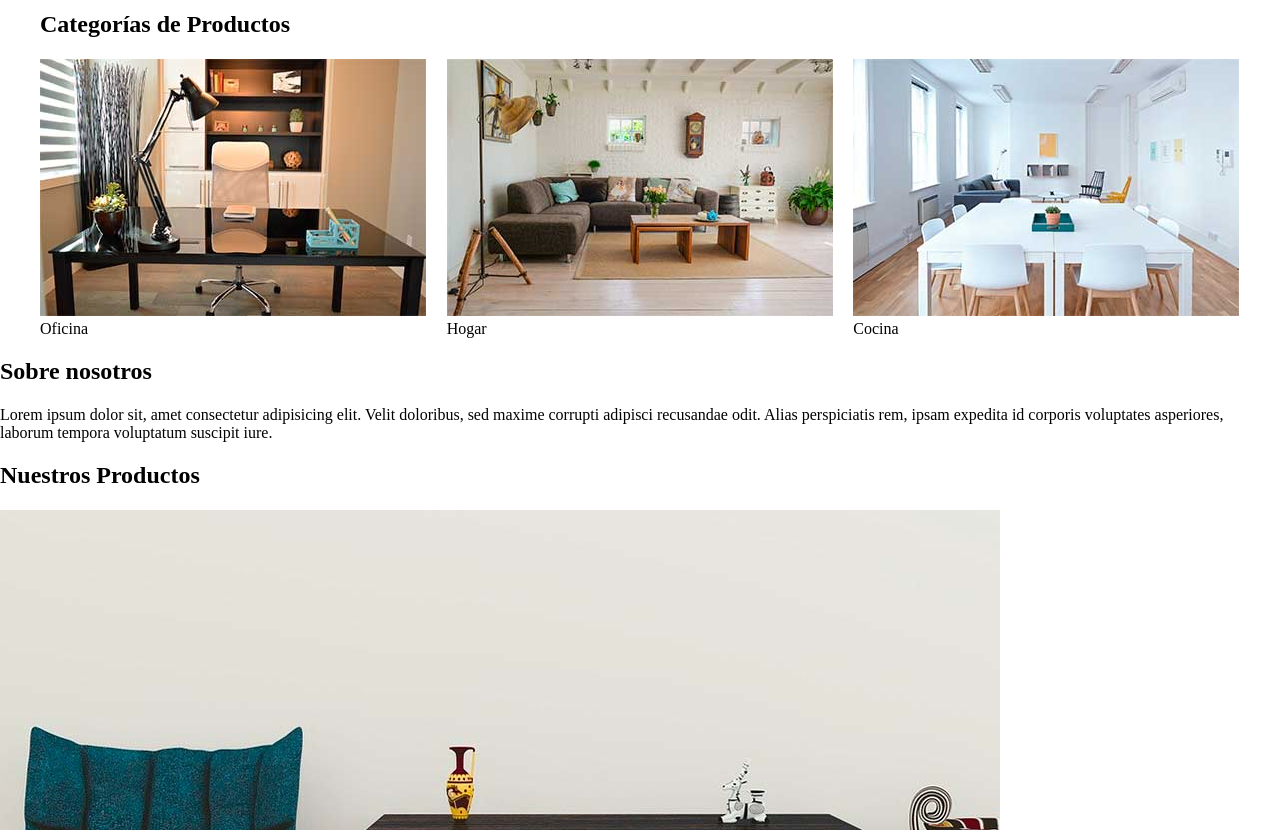
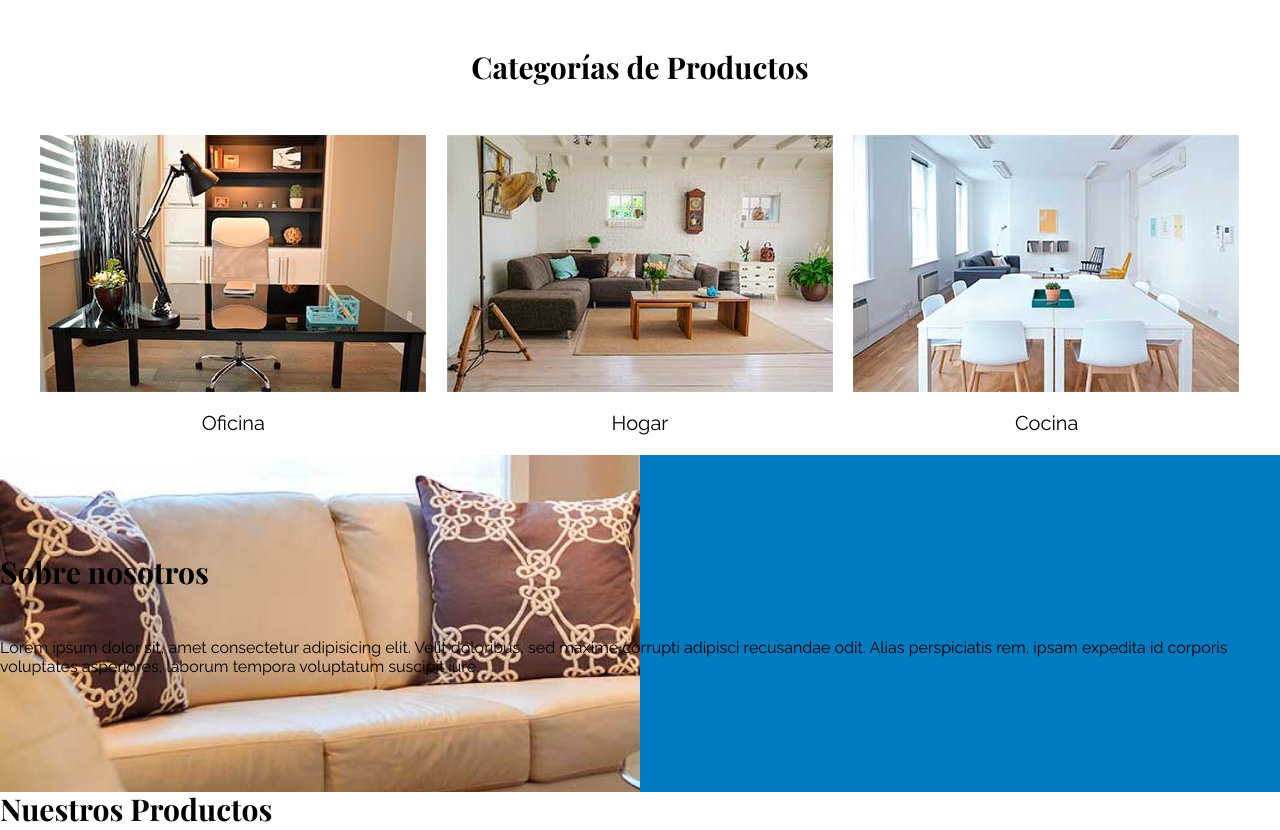
Before and after one commit to susy08ma/ecommerce, a plain HTML site: page index.html in a window 1280 px wide. Shown: the part 755-1585 px from the top of the page. Drawn offline with nearby package versions, Linux system fonts and the light colour scheme.

Commit message:
seccion categoria

```diff
--- a/css/style.css
+++ b/css/style.css
@@ -1,30 +1,54 @@
 html {
     box-sizing: border-box;
+    font-size: 62.5%;
 }
 *, *:before, *::after {
     box-sizing: inherit;
 }
+body {
+    font-family: 'Raleway', sans-serif;
+    font-size: 1.6rem;
+}
 /* Globales */
+
+
+h1, h2, h3 {
+    font-family: 'Playfair Display', serif;
+    margin: 0 0 5rem 0;
+}
+h1 {
+    font-size: 4rem;
+}
+h2 {
+    font-size: 3rem;
+}
+h3 {
+    font-size: 3rem;
+}
+
+
 a {
     text-decoration: none;
     color: #000
 }
 
 .contenedor {
-    max-width: 1200px;
+    max-width: 120rem;
     margin: 0 auto;
+
 }
 
 img {
     max-width: 100%;
+    display: block;
 }
 
 
 /* Header y Navegacion */
+
 .nombre-sitio {
     color: #000;
-    margin-top: 50px;
-    margin-bottom: 50px;
+    margin-top: 5rem;
     text-align: center;
 }
  .nombre-sitio span {
@@ -38,20 +62,62 @@ img {
 }
 
 .nav-principal {
-    padding: 20px 0;
+    padding: 2rem 0;
     display: flex;
     justify-content: space-between;
 }
 
 .hero {
     background-image: url(../img/principal.jpg);
-    height: 550px;
+    background-repeat: no-repeat;
+    height: 55rem;
     background-size: cover;
+    background-position: center center;
 }
 
 /* Categorias */
+.categorias {
+    padding-top: 5rem;
+}
+.categorias h2{
+    text-align: center;
+}
 .listado-categoria {
     display: grid;
     grid-template-columns: repeat(3, 1fr);
-    gap: 20px;
+    gap: 2rem;
 }
+.categoria a {
+    text-align: center;
+    display: block;
+    padding: 2rem;
+    font-size: 2rem;
+}
+.categoria a:hover {
+    background-color: #037bc0;
+    color: #fff;
+    border-bottom-right-radius: 1rem ;
+}
+/* Bloque Nosotros */
+
+.sobre-nosotros {
+    background-image: linear-gradient( to right, transparent 50%, #037bc0 50%, #037bc0 100%), url(../img/nosotros.jpg);
+    padding: 10rem 0;
+    background-position: left center;
+    background-repeat: no-repeat;
+    background-size: 100%, 120rem;
+
+
+}
+
+.contendor {
+    display: grid;
+}
+.sobre-nosotros-grid {
+    display: grid;
+    grid-template-columns: repeat(2, 1fr);
+    column-gap: 4rem;
+}
+.texto-nosotros {
+    grid-column: 3 / 4;
+}
--- a/index.html
+++ b/index.html
@@ -5,6 +5,9 @@
     <meta name="viewport" content="width=device-width, initial-scale=1.0">
     <title>Ecommerce-Index</title>
     <link rel="stylesheet" href="css/normalize.css">
+    <link rel="preconnect" href="https://fonts.googleapis.com">
+    <link rel="preconnect" href="https://fonts.gstatic.com" crossorigin>
+    <link href="https://fonts.googleapis.com/css2?family=Playfair+Display:wght@700&family=Raleway:wght@400;700;900&display=swap" rel="stylesheet">
     <link rel="stylesheet" href="css/style.css">
 </head>
 
@@ -27,22 +30,22 @@
 
     <div class="hero"></div>
 
-    <section class="contenedor">
+    <section class="contenedor categorias">
 
         <h2>Categorías de Productos</h2>
 
         <div class="listado-categoria">
-            <div>
+            <div class="categoria">
                 <img src="img/categoria1.jpg"/>
                 <a href="">Oficina</a>
             </div>
 
-            <div>
+            <div class="categoria">
                 <img src="img/categoria2.jpg"/>
                 <a href="">Hogar</a>
             </div>
 
-            <div>
+            <div class="categoria">
                 <img src="img/categoria3.jpg"/>
                 <a href="">Cocina</a>
             </div>
@@ -51,9 +54,11 @@
     </section>
 
     <section class="sobre-nosotros">
-        <div>
-            <h2>Sobre nosotros</h2>
-            <p>Lorem ipsum dolor sit, amet consectetur adipisicing elit. Velit doloribus, sed maxime corrupti adipisci recusandae odit. Alias perspiciatis rem, ipsam expedita id corporis voluptates asperiores, laborum tempora voluptatum suscipit iure.</p>
+        <div class="contendor sobre-nostros-grid">
+            <div class="texto-nosotros">
+                <h2>Sobre nosotros</h2>
+                <p>Lorem ipsum dolor sit, amet consectetur adipisicing elit. Velit doloribus, sed maxime corrupti adipisci recusandae odit. Alias perspiciatis rem, ipsam expedita id corporis voluptates asperiores, laborum tempora voluptatum suscipit iure.</p>
+            </div>
         </div>
 
 
```
